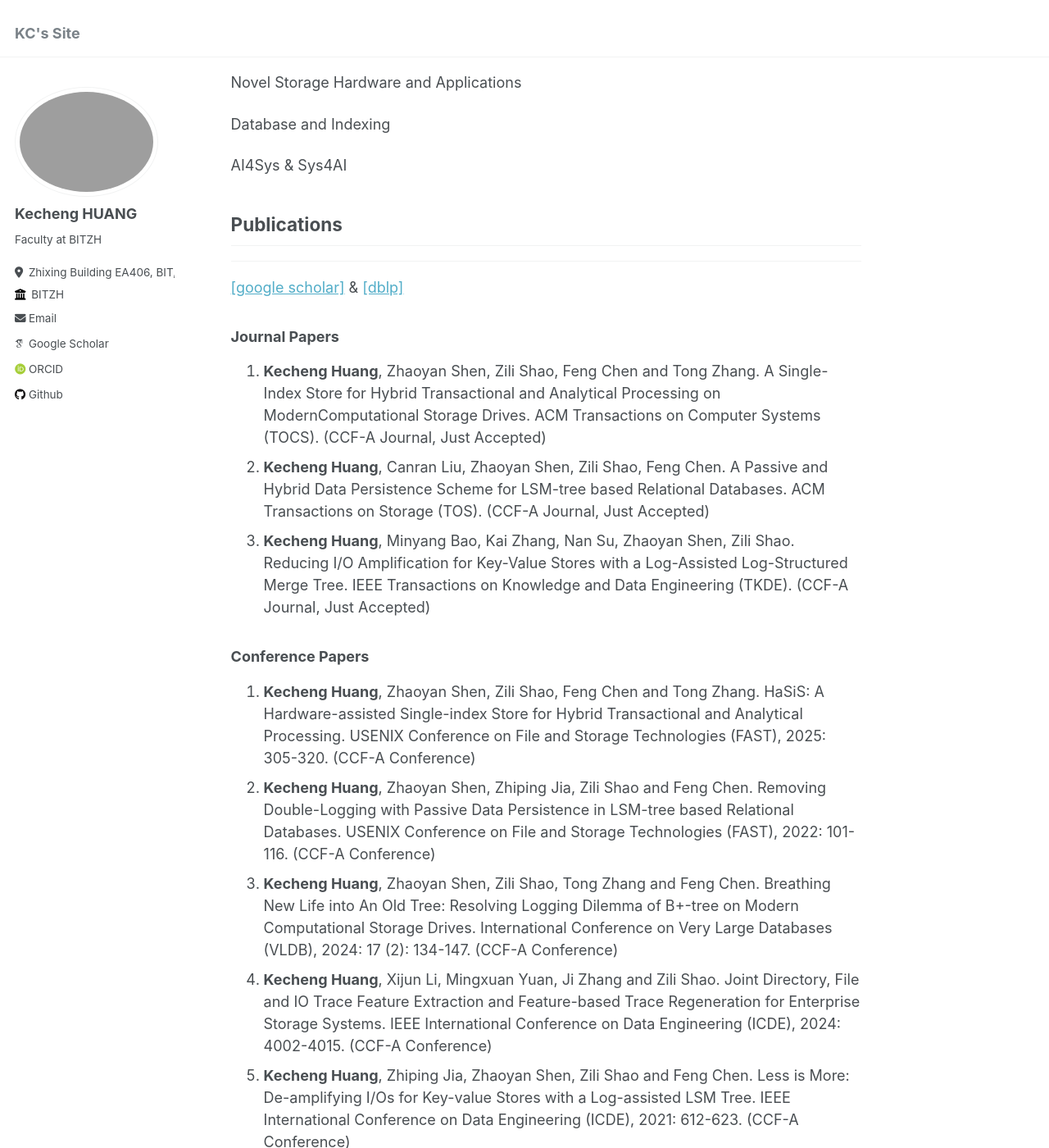
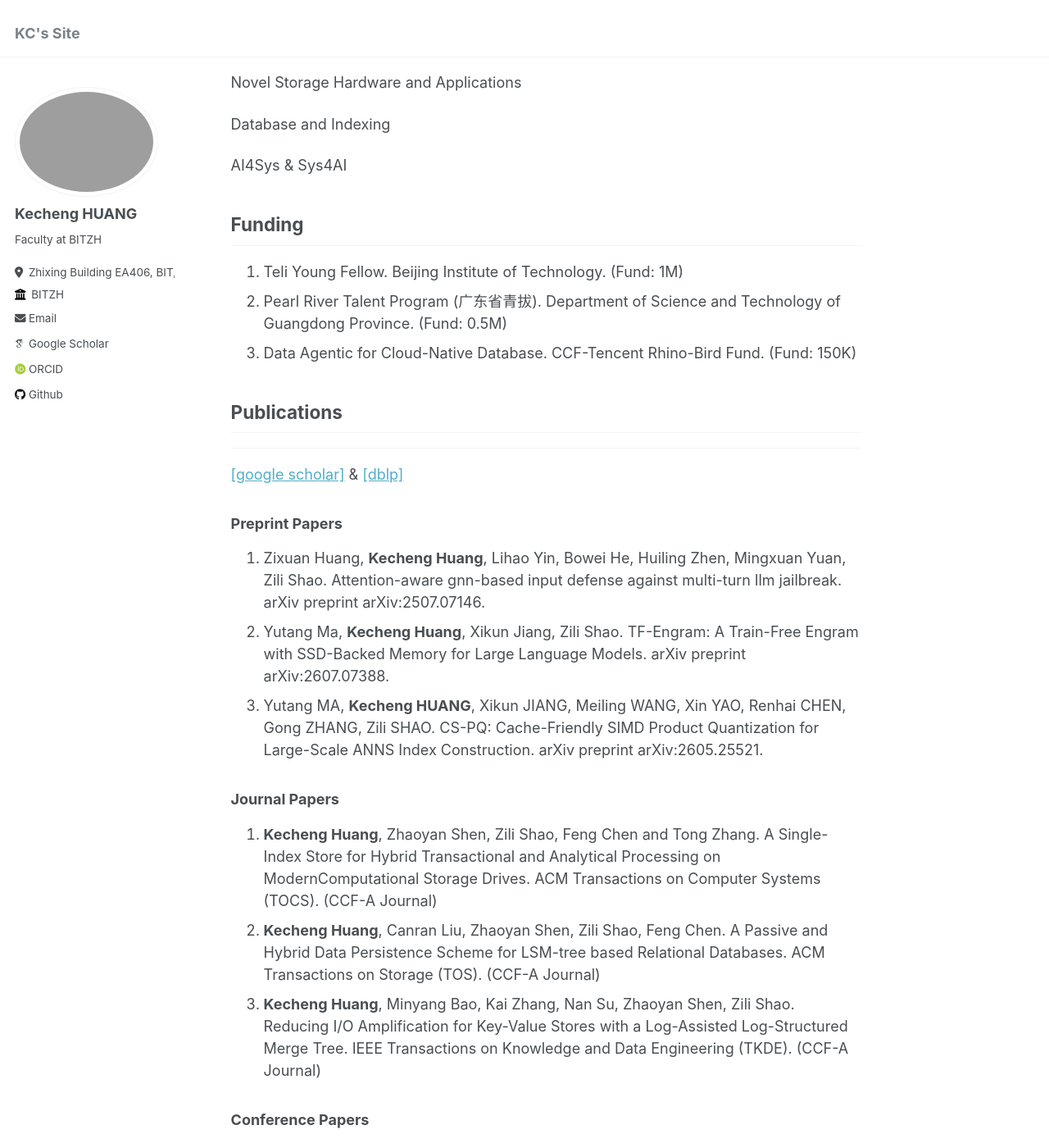
Before and after one commit to ericaloha/ericaloha.github.io, a Jekyll site: the page built from _pages/about.md, in a window 1280 px wide and 1400 px high, scrolled down 554 px. Shown: the whole window at 82% size. Built offline with Jekyll 4.4.1, drawn with Linux system fonts in a browser that asks for light colours; some web fonts are replaced; some of the changed text lies outside the part shown.

Commit message:
Update about.md

```diff
--- a/_pages/about.md
+++ b/_pages/about.md
@@ -11,13 +11,19 @@ I was a post-doctoral fellow in the CSE Department at The Chinese University of
 
 ## Research Intrersts
 
-Computer Archiecture & System Design
+Computer Architecture & System Design
 
 Novel Storage Hardware and Applications
 
 Database and Indexing
 
 AI4Sys & Sys4AI
+
+## Funding
+
+1. Teli Young Fellow. Beijing Institute of Technology. (Fund: 1M)
+2. Pearl River Talent Program (广东省青拔). Department of Science and Technology of Guangdong Province. (Fund: 0.5M)
+3. Data Agentic for Cloud-Native Database. CCF-Tencent Rhino-Bird Fund. (Fund: 150K)
 
 
 ## Publications
@@ -26,12 +32,18 @@ AI4Sys & Sys4AI
 
 [[google scholar]](https://scholar.google.com/citations?user=rPhW368AAAAJ&hl)  & [[dblp]](https://dblp.org/pid/295/7080.html)
 
+### Preprint Papers
+
+1. Zixuan Huang, **Kecheng Huang**, Lihao Yin, Bowei He, Huiling Zhen, Mingxuan Yuan, Zili Shao. Attention-aware gnn-based input defense against multi-turn llm jailbreak. arXiv preprint arXiv:2507.07146.
+2. Yutang Ma, **Kecheng Huang**, Xikun Jiang, Zili Shao. TF-Engram: A Train-Free Engram with SSD-Backed Memory for Large Language Models. arXiv preprint arXiv:2607.07388.
+3. Yutang MA, **Kecheng HUANG**, Xikun JIANG, Meiling WANG, Xin YAO, Renhai CHEN, Gong ZHANG, Zili SHAO. CS-PQ: Cache-Friendly SIMD Product Quantization for Large-Scale ANNS Index Construction. arXiv preprint arXiv:2605.25521.
+
 
 ### Journal Papers
 
-1. **Kecheng Huang**, Zhaoyan Shen, Zili Shao, Feng Chen and Tong Zhang. A Single-Index Store for Hybrid Transactional and Analytical Processing on ModernComputational Storage Drives. ACM Transactions on Computer Systems (TOCS). (CCF-A Journal, Just Accepted)
-2. **Kecheng Huang**, Canran Liu, Zhaoyan Shen, Zili Shao, Feng Chen. A Passive and Hybrid Data Persistence Scheme for LSM-tree based Relational Databases. ACM Transactions on Storage (TOS). (CCF-A Journal, Just Accepted)
-3. **Kecheng Huang**, Minyang Bao, Kai Zhang, Nan Su, Zhaoyan Shen, Zili Shao. Reducing I/O Amplification for Key-Value Stores with a Log-Assisted Log-Structured Merge Tree. IEEE Transactions on Knowledge and Data Engineering (TKDE). (CCF-A Journal, Just Accepted)
+1. **Kecheng Huang**, Zhaoyan Shen, Zili Shao, Feng Chen and Tong Zhang. A Single-Index Store for Hybrid Transactional and Analytical Processing on ModernComputational Storage Drives. ACM Transactions on Computer Systems (TOCS). (CCF-A Journal)
+2. **Kecheng Huang**, Canran Liu, Zhaoyan Shen, Zili Shao, Feng Chen. A Passive and Hybrid Data Persistence Scheme for LSM-tree based Relational Databases. ACM Transactions on Storage (TOS). (CCF-A Journal)
+3. **Kecheng Huang**, Minyang Bao, Kai Zhang, Nan Su, Zhaoyan Shen, Zili Shao. Reducing I/O Amplification for Key-Value Stores with a Log-Assisted Log-Structured Merge Tree. IEEE Transactions on Knowledge and Data Engineering (TKDE). (CCF-A Journal)
 
 
 ### Conference Papers
@@ -41,13 +53,13 @@ AI4Sys & Sys4AI
 3. **Kecheng Huang**, Zhaoyan Shen, Zili Shao, Tong Zhang and Feng Chen. Breathing New Life into An Old Tree: Resolving Logging Dilemma of B+-tree on Modern Computational Storage Drives. International Conference on Very Large Databases (VLDB), 2024: 17 (2): 134-147. (CCF-A Conference)
 4. **Kecheng Huang**, Xijun Li, Mingxuan Yuan, Ji Zhang and Zili Shao. Joint Directory, File and IO Trace Feature Extraction and Feature-based Trace Regeneration for Enterprise Storage Systems. IEEE International Conference on Data Engineering (ICDE), 2024: 4002-4015. (CCF-A Conference)
 5. **Kecheng Huang**, Zhiping Jia, Zhaoyan Shen, Zili Shao and Feng Chen. Less is More: De-amplifying I/Os for Key-value Stores with a Log-assisted LSM Tree. IEEE International Conference on Data Engineering (ICDE), 2021: 612-623. (CCF-A Conference)
-6. **Kecheng Huang**, Jiaxian Chen, Chenlin Ma, Yi Wang, Yuan Liu and Rui Mao. Hope: Differentiated Backbone-Expansion ANNS Updates via In-Storage Computing. Non-Volatile Memory Systems and Applications Symposium (NVMSA, **Outstanding Paper**)
-7. Jiaxian Chen, Haoran Duan, Zhenxuan Ou, Qin Chen, Shangyu Wu, **Kecheng Huang*** (Corresponding Author), Rui Mao and Yi Wang. FreeBit: Unleashing the Performance Potential of Low-Bit LLMs through PIM. ACM/IEEE Design Automation Conference, DAC 2026 (Just Accepted).
-8. Yi Wang, Yongxin Shen, Yongbiao Zhu, Tianyu Wang, Chenlin Ma, Jiaxian Chen, **Kecheng Huang*** (Corresponding Author) and Rui Mao. SpecANNS: Accelerating Graph-based Approximate Nearest Neighbor Search with Speculative In-Storage Computing. ACM/IEEE Design Automation Conference, DAC 2026 (Just Accepted)。
-9. Chenlin Ma, Yongbiao Zhu, Tianyu Wang, Jiaxian Chen, **Kecheng Huang**, Rui Mao and Yi Wang. EtherSSD: An In-Storage Ethereum Analytics Platform with Minimized I/O and Authentication Overhead. ACM/IEEE Design Automation Conference，DAC 2026 (Just Accepted).
-10. Zhaoyu Zhong, Yunhao Dong, Yaodong Zhang, Jiaxian Chen, Tianyu Wang, Chenlin Ma, Rui Mao, **Kecheng Huang**, and Yi Wang. PIMGRAG: A Heterogeneous PIM Architecture for Graph-based Retrieval-Augmented Generation. ACM/IEEE Design Automation Conference, DAC 2026 (Just Accepted).
-11. Yi Wang, Yang Zheng, Tianyu Wang, Chenlin Ma, Jiaxian Chen, **Kecheng Huang**, Jianbin Qin and Rui Mao. VALVE: Accelerating Visible Version Searching in HTAP systems via In-Storage Computing. ACM/IEEE Design Automation Conference, DAC 2026 (Just Accepted).
-12. Ying Zhang, Chao Li, Xiaowei Chen, Tianyu Wang, Chenlin Ma, Zhaoyan Shen, Jiaxian Chen and **Kecheng Huang**. TierANNS: Scalable Graph-based ANNS with CXL-enabled Tiered Data Placement. ACM/IEEE Design Automation Conference, DAC 2026 (Just Accepted).
+6. **Kecheng Huang**, Jiaxian Chen, Chenlin Ma, Yi Wang, Yuan Liu and Rui Mao. Hope: Differentiated Backbone-Expansion ANNS Updates via In-Storage Computing. Non-Volatile Memory Systems and Applications Symposium (NVMSA, **Outstanding paper**)
+7. Jiaxian Chen, Haoran Duan, Zhenxuan Ou, Qin Chen, Shangyu Wu, **Kecheng Huang*** (Corresponding Author), Rui Mao and Yi Wang. FreeBit: Unleashing the Performance Potential of Low-Bit LLMs through PIM. ACM/IEEE Design Automation Conference, DAC 2026. (CCF-A Conference)
+8. Yi Wang, Yongxin Shen, Yongbiao Zhu, Tianyu Wang, Chenlin Ma, Jiaxian Chen, **Kecheng Huang*** (Corresponding Author) and Rui Mao. SpecANNS: Accelerating Graph-based Approximate Nearest Neighbor Search with Speculative In-Storage Computing. ACM/IEEE Design Automation Conference, DAC 2026. (CCF-A Conference)
+9. Chenlin Ma, Yongbiao Zhu, Tianyu Wang, Jiaxian Chen, **Kecheng Huang**, Rui Mao and Yi Wang. EtherSSD: An In-Storage Ethereum Analytics Platform with Minimized I/O and Authentication Overhead. ACM/IEEE Design Automation Conference，DAC 2026. (CCF-A Conference)
+10. Zhaoyu Zhong, Yunhao Dong, Yaodong Zhang, Jiaxian Chen, Tianyu Wang, Chenlin Ma, Rui Mao, **Kecheng Huang**, and Yi Wang. PIMGRAG: A Heterogeneous PIM Architecture for Graph-based Retrieval-Augmented Generation. ACM/IEEE Design Automation Conference, DAC 2026. (CCF-A Conference)
+11. Yi Wang, Yang Zheng, Tianyu Wang, Chenlin Ma, Jiaxian Chen, **Kecheng Huang**, Jianbin Qin and Rui Mao. VALVE: Accelerating Visible Version Searching in HTAP systems via In-Storage Computing. ACM/IEEE Design Automation Conference, DAC 2026. (CCF-A Conference)
+12. Ying Zhang, Chao Li, Xiaowei Chen, Tianyu Wang, Chenlin Ma, Zhaoyan Shen, Jiaxian Chen and **Kecheng Huang**. TierANNS: Scalable Graph-based ANNS with CXL-enabled Tiered Data Placement. ACM/IEEE Design Automation Conference, DAC 2026. (CCF-A Conference)
 13. Xiangao Chen, Tianyu Wang, **Kecheng Huang*** (Corresponding Author), Zili Shao. TPGraph: A Highly-scalable Time-partitioned Graph Model for Tracing Blockchain. ACM International Systems and Storage Conference (SYSTOR), 2024: 25-38. (CCF-C Conference)
 14. Zixuan Huang, Tianyu Wang, **Kecheng Huang**, Zelin Du, Zili Shao. Expanding Logical Space Freely: A Memory-efficient Mapping Table Design for Compressional SSDs. ACM/IEEE Design Automation Conference (DAC), 2025: 1-6. (CCF-A Conference)
 15. Zelin Du, Shaoqi Li, Zixuan Huang, Jin Xue, **Kecheng Huang**, Tianyu Wang, Zili Shao. PipeSSD: A Lock-free Pipelined SSD Firmware Design for Multi-core Architecture. ACM/IEEE Design Automation Conference (DAC), 2024: 1-6. (CCF-A Conference)
```
